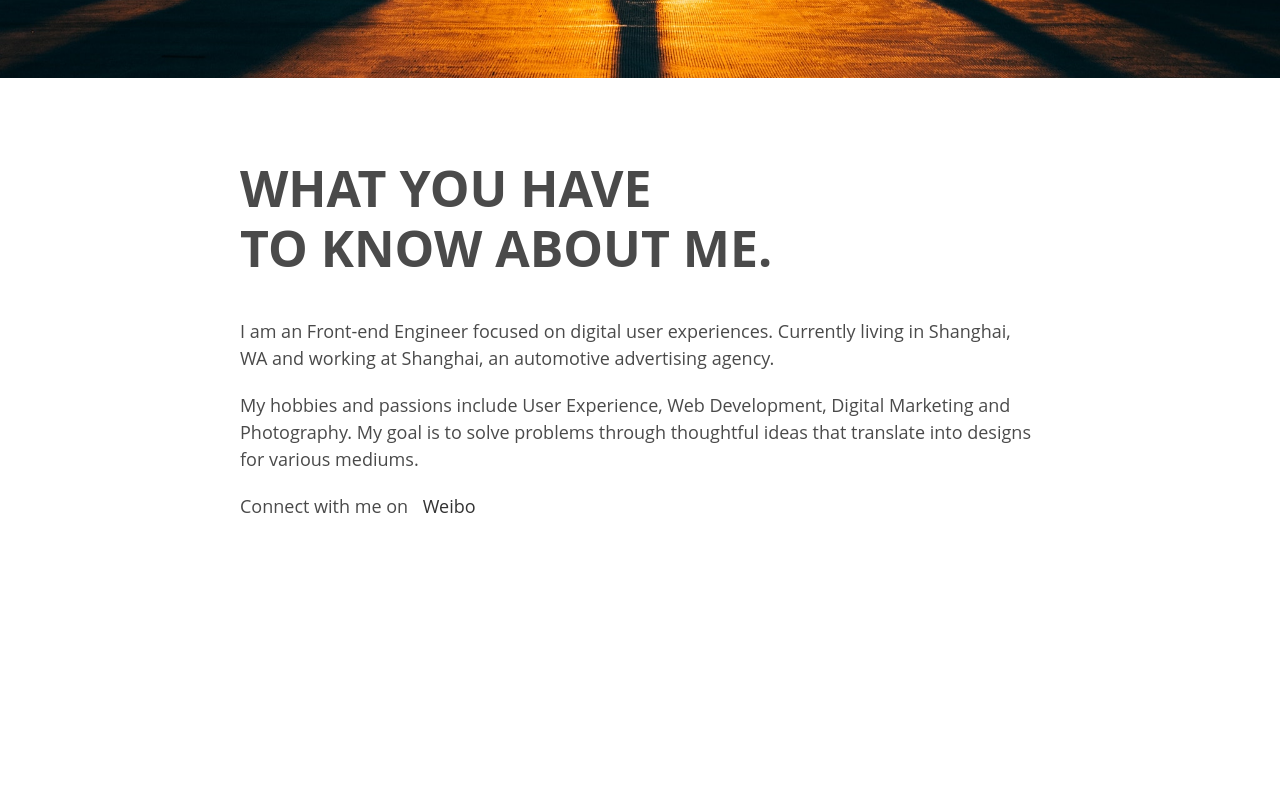
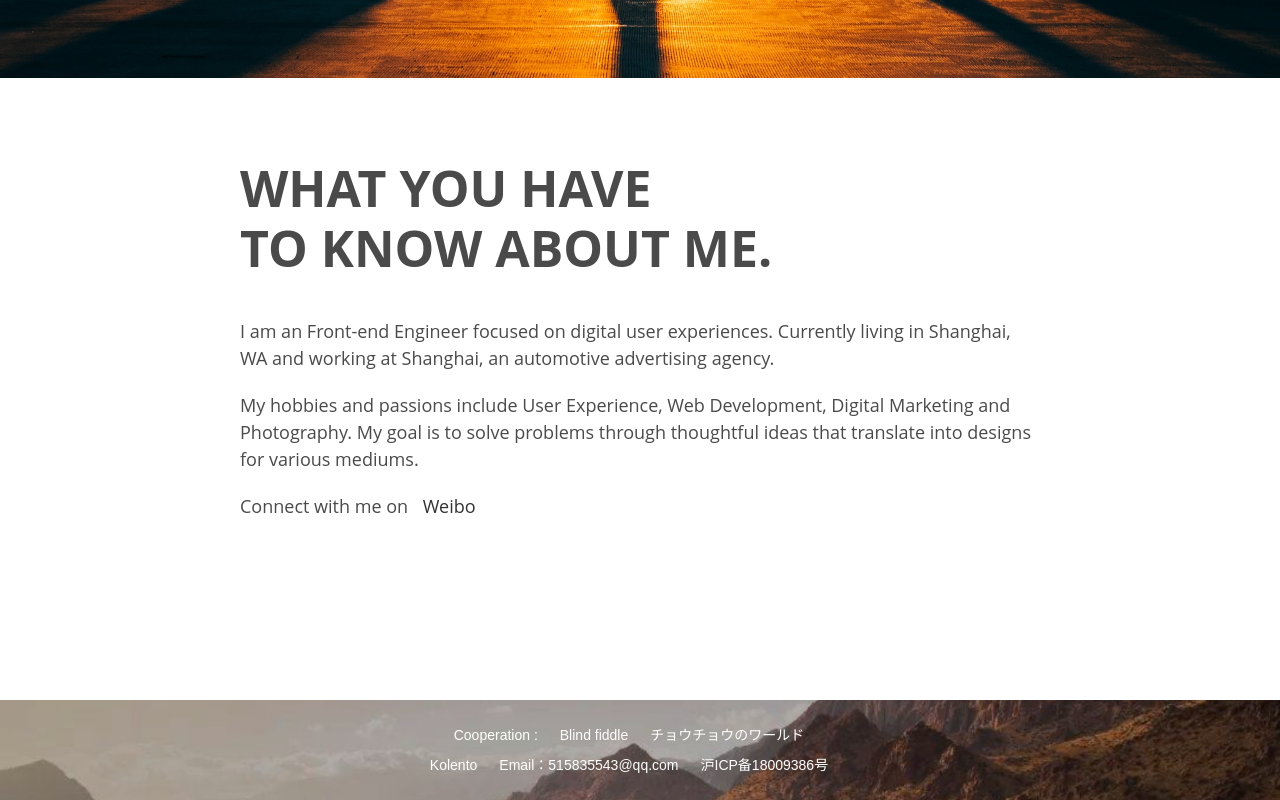
Before and after one commit to Kolentoo/VueStudy, a Vue app in the folder project/: page /#/home in a window 1280 px wide. Shown: the part 722-1522 px from the top of the page. Before the commit the page ends 1342 px from the top, so only its background shows below. Built offline with nearby package versions, Linux system fonts and the light colour scheme; what vue-scroller would draw is missing.

Commit message:
bottom fixed
Signed-off-by: kolento <515835543@qq.com>

```diff
--- a/project/src/pages/home.vue
+++ b/project/src/pages/home.vue
@@ -17,6 +17,20 @@
                 My goal is to solve problems through thoughtful ideas that translate into designs for various mediums.</dd>
             <dd>Connect with me on <a id="square" class="weibo animated" href="https://weibo.com/u/1921492471?refer_flag=1001030101_" target="_blank">Weibo</a></dd>
         </dl>
+    </div>
+    <div class="bottom clearfix">
+        <div class="bmask">
+            <ul class="coop">
+                <li>Cooperation : </li>
+                <li><a href="http://www.flyatom.com" target="_blank">Blind fiddle</a></li>
+                <li><a href="http://www.choulovecandy.cn" target="_blank">チョウチョウのワールド</a></li>
+            </ul>
+            <ul class="connect">
+                <li>Kolento</li>
+                <li>Email：515835543@qq.com</li>
+                <li><a href="http://www.miitbeian.gov.cn" target="_blank">沪ICP备18009386号</a></li>
+            </ul>
+        </div>
     </div>
   </div>
 </template>
@@ -72,6 +86,15 @@
     .index-intro h1 {font-size: 50px;font-weight:bold;line-height: 60px;}
     .index-intro dl{margin-top: 40px;}
     .index-intro dd{font-size: 18px;margin-bottom: 20px;}
+    .bottom {font-size: 14px;background: url('../public/images/bottom.jpg') no-repeat center center;-webkit-background-size: 100%;
+    background-size: 100%;height: 100px;position: relative;margin-top: 80px;}
+    .bmask {background: rgba(0,0,0,0.3);width: 100%;height: 100%;position: absolute;left: 0;bottom: 0;}
+    .bottom .coop {padding-top: 20px;}
+    .bottom ul{display: flex;justify-content: center;}
+    .bottom li {color:#fff;line-height: 30px;margin-right: 22px;transition:all ease 0.5s;}
+    .bottom li a{color:#fff;transition:all ease 0.5s;}
+    .bottom li a:hover{color:rgb(200,200,200);}
+
 
     /*base code*/
     .animated {
--- a/project/src/pages/query.vue
+++ b/project/src/pages/query.vue
@@ -74,6 +74,7 @@
         },
         created(){
             // this.$axios.get('apid/astro/all',{
+                let self = this
             this.$axios.get('/astro/all',{
                 params:{
                     'appkey':'adfb0e1348ec0adf'
```
Also changed, not shown: project/src/public/images/bottom.jpg (added).
